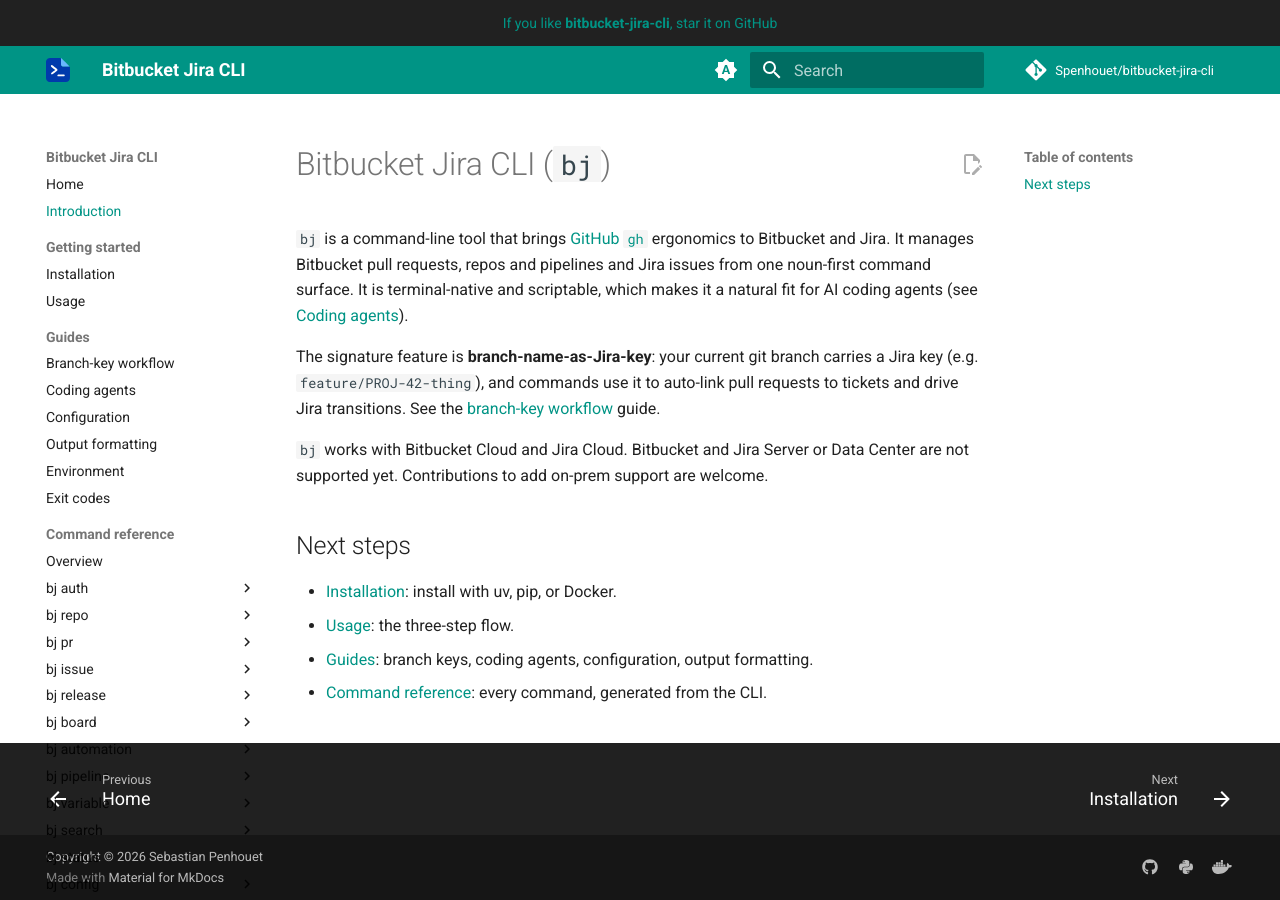
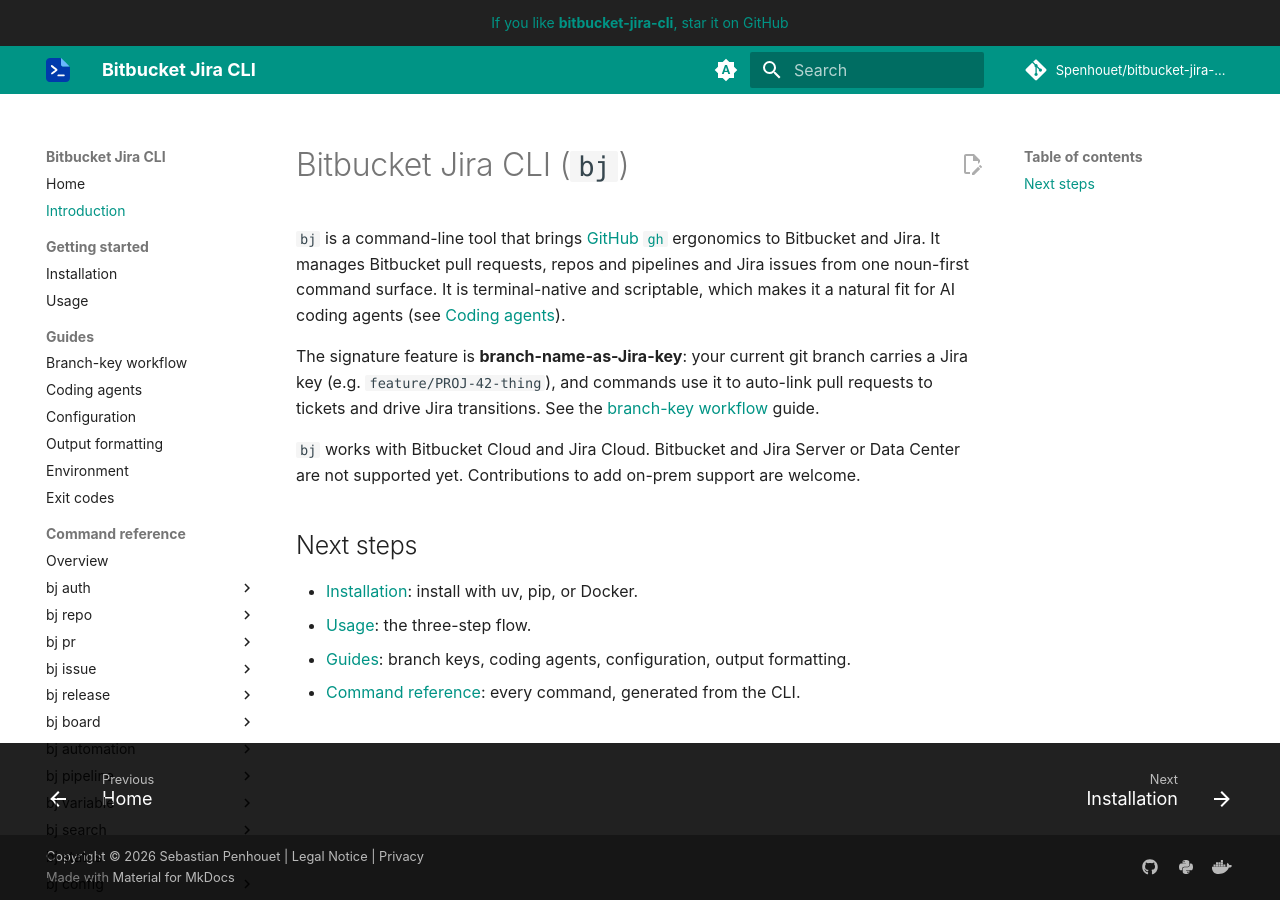
Before and after one commit to Spenhouet/bitbucket-jira-cli, an MkDocs documentation site: the page built from docs/intro.md, in a window 1280 px wide. Built offline with MkDocs 1.6.1 and Material for MkDocs 9.7.7, drawn with Linux system fonts in a browser that asks for light colours; comment, search, counter and statistics services are not loaded.

Commit message:
Stop loading Google Fonts and link legal notice

```diff
--- a/mkdocs.yml
+++ b/mkdocs.yml
@@ -4,7 +4,7 @@
   issues, with branch-name-as-Jira-key automation.
 site_url: https://spenhouet.github.io/bitbucket-jira-cli/
 site_author: Sebastian Penhouet
-copyright: Copyright &copy; 2026 Sebastian Penhouet
+copyright: Copyright &copy; 2026 Sebastian Penhouet | <a href="/impressum/">Legal Notice</a> | <a href="/datenschutz/">Privacy</a>
 
 repo_url: https://github.com/Spenhouet/bitbucket-jira-cli
 repo_name: Spenhouet/bitbucket-jira-cli
@@ -12,6 +12,7 @@
 
 theme:
   name: material
+  font: false
   custom_dir: overrides
   logo: img/favicon.svg
   favicon: img/favicon.svg
```
